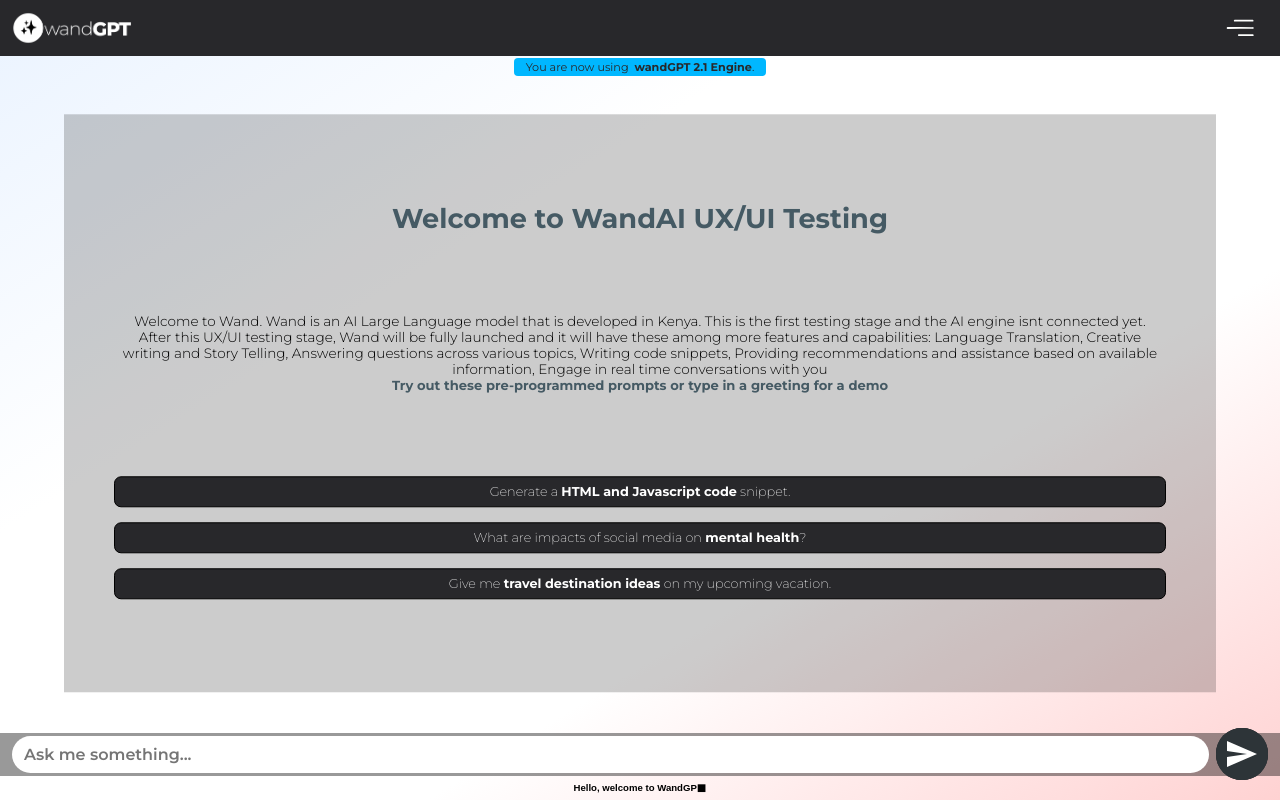
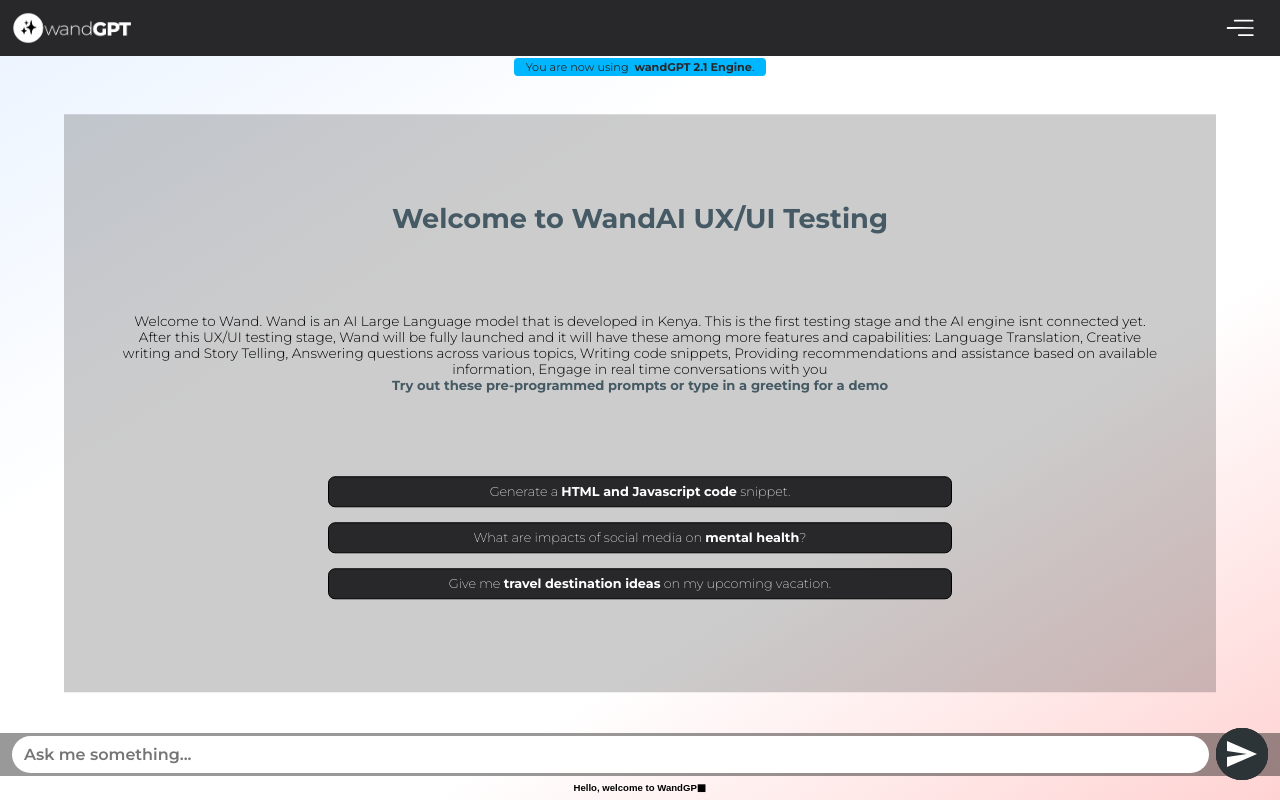
Before and after one commit to Immah007/WandGPT, a plain HTML site: page index.html in a window 1280 px wide. Drawn offline with Linux system fonts and the light colour scheme; a web font is replaced by a local one.

Commit message:
ai-ux.css

```diff
--- a/ai-ux.css
+++ b/ai-ux.css
@@ -208,6 +208,7 @@ body{
    }
    #sample-prompts{
        width: 90%;
+       max-width: 38rem;
        max-height: 27%;
        padding: 7px;
        padding-bottom: 7px;
```
